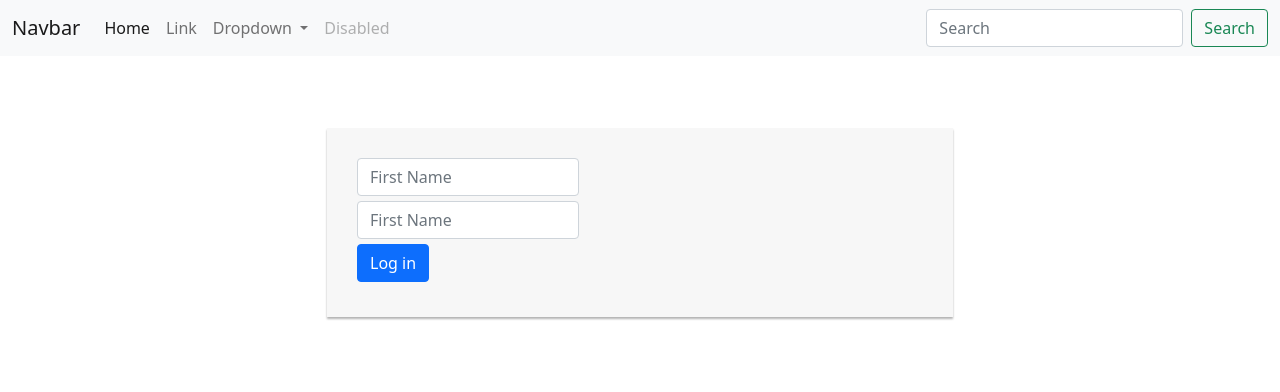
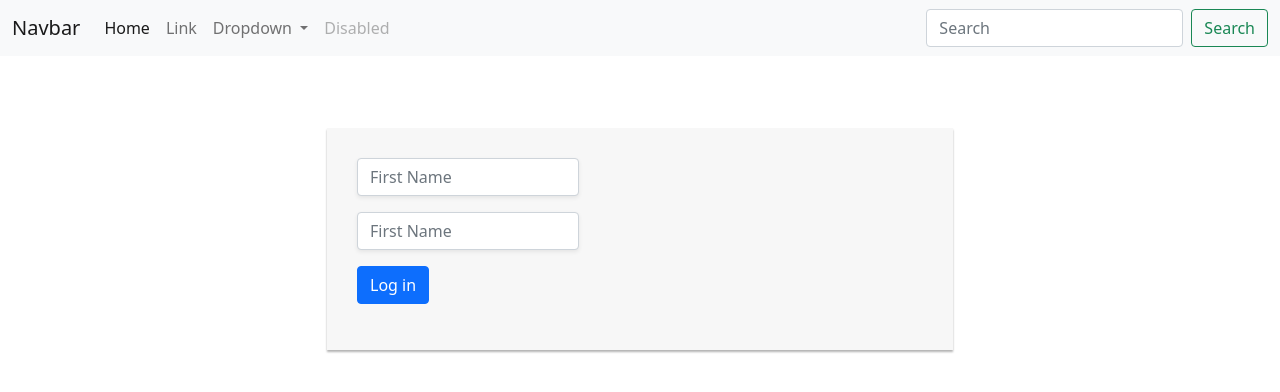
Before and after one commit to xruschx/employee-management, an Angular app: page / in a window 1280 px wide. Shown: the top 392 px of the page. Built offline with nearby package versions, Linux system fonts and the light colour scheme.

Commit message:
#1: Searchbar bootstrap style improvements

```diff
--- a/src/app/search/search-bar/search-bar.component.css
+++ b/src/app/search/search-bar/search-bar.component.css
@@ -9,8 +9,4 @@
   padding: 30px;
 }
 
-.search-form .form-group {
-  margin-bottom: 5px;
-}
-
 /*# sourceMappingURL=search-bar.component.css.map */
--- a/src/app/search/search-bar/search-bar.component.html
+++ b/src/app/search/search-bar/search-bar.component.html
@@ -2,19 +2,19 @@
   <form>
   <div class="row">
     <div class="col-5">
-      <div class="form-group">
-        <input type="firstName" class="form-control" id="exampleInputEmail1" aria-describedby="emailHelp" placeholder="First Name">
+      <div class="mb-3">
+        <input type="firstName" class="form-control shadow-sm" id="exampleInputEmail1" aria-describedby="emailHelp" placeholder="First Name">
       </div>
     </div>
   </div>
     <div class="row">
       <div class="col-5">
-        <div class="form-group">
-          <input type="firstName" class="form-control" id="exampleInputEmail1" aria-describedby="emailHelp" placeholder="First Name">
+        <div class="mb-3">
+          <input type="firstName" class="form-control shadow-sm" id="exampleInputEmail1" aria-describedby="emailHelp" placeholder="First Name">
         </div>
       </div>
     </div>
-    <div class="form-group">
+    <div class="mb-3">
       <button type="button" class="btn btn-primary btn-block">Log in</button>
     </div>
   </form>
--- a/src/app/search/search-bar/search-bar.component.scss
+++ b/src/app/search/search-bar/search-bar.component.scss
@@ -10,9 +10,3 @@
   box-shadow: 0 2px 2px rgba(0, 0, 0, 0.3);
   padding: 30px;
 }
-
-.search-form {
-  .form-group {
-    margin-bottom: 5px;
-  }
-}
```
Also changed, not shown: 1 other file (tests, documents, lock files or other folders).
